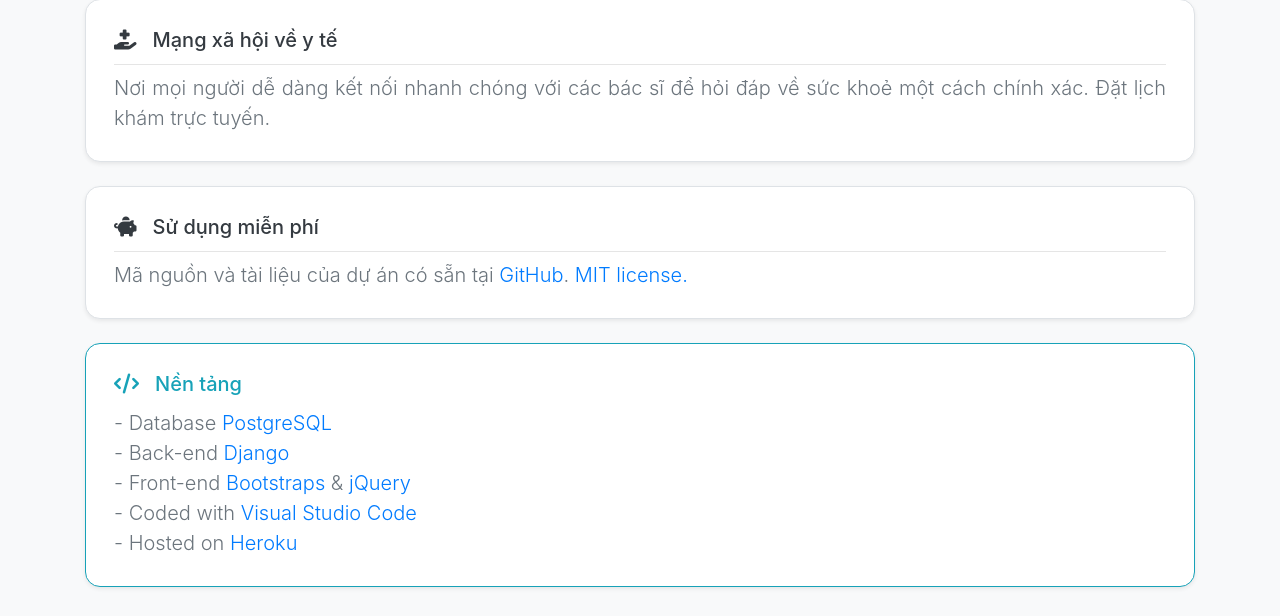
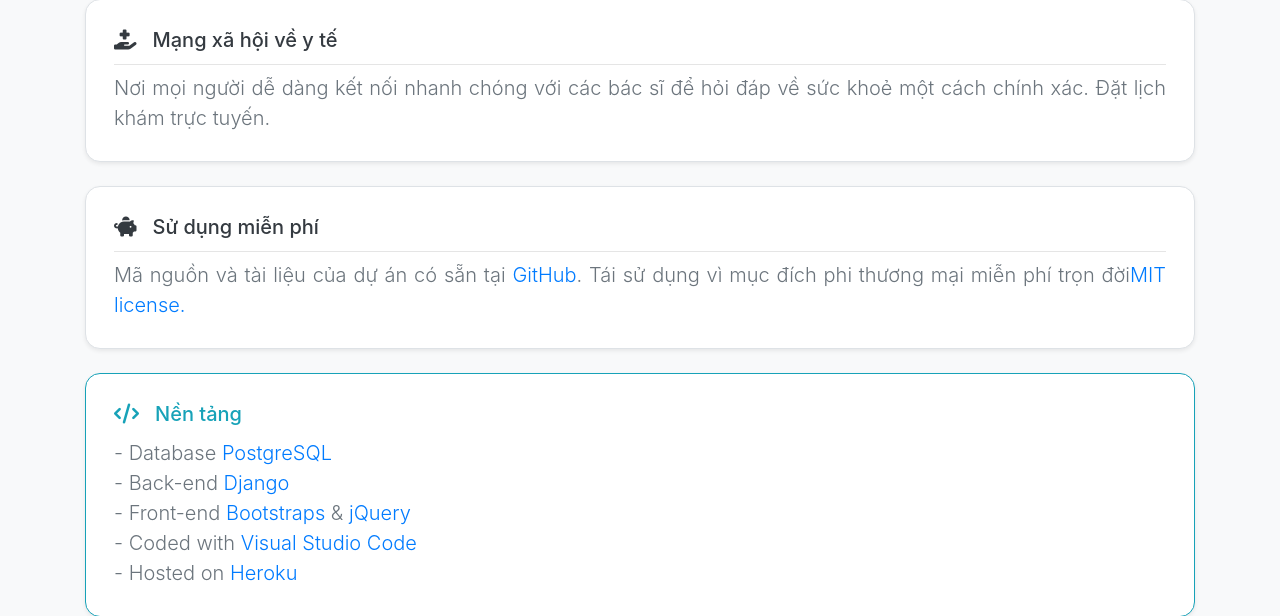
Before and after one commit to 1nguyenhuuhieu/anhsonmed, a Django app: page /about/ in a window 1280 px wide. Shown: the part 220-836 px from the top of the page. Run offline with Django 3.2, Linux system fonts and the light colour scheme; some libraries are stand-ins or nearby versions.

Commit message:
Update about.html

```diff
--- a/finddoctor/templates/staticpage/about.html
+++ b/finddoctor/templates/staticpage/about.html
@@ -31,7 +31,7 @@
               <h5 class="card-title text-dark"><i class="fas fa-piggy-bank mr-3"></i>Sử dụng miễn phí</h5>
               <hr class="mb-2 mt-1">
 
-              <p class="card-text text-muted lead" style="text-align: justify;">Mã nguồn và tài liệu của dự án có sẵn tại <a href="">GitHub</a>. <a href="">MIT license.</a> </p>
+              <p class="card-text text-muted lead" style="text-align: justify;">Mã nguồn và tài liệu của dự án có sẵn tại <a href="">GitHub</a>. Tái sử dụng vì mục đích phi thương mại miễn phí trọn đời<a href="">MIT license.</a> </p>
 
             </div>
           </div>
```
